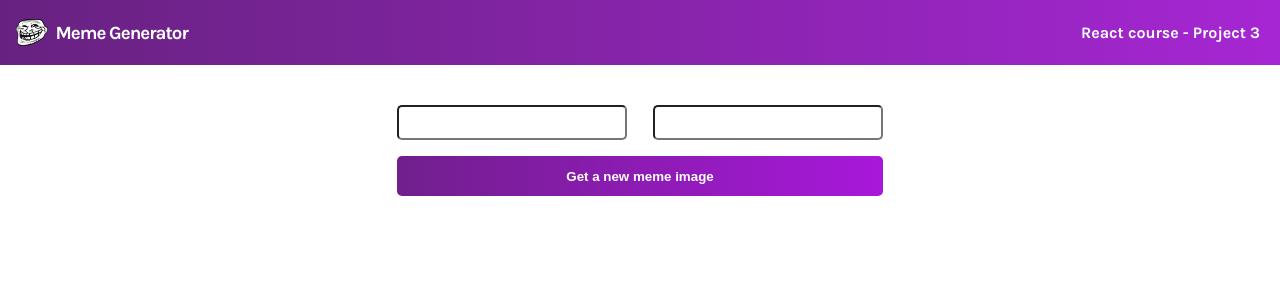
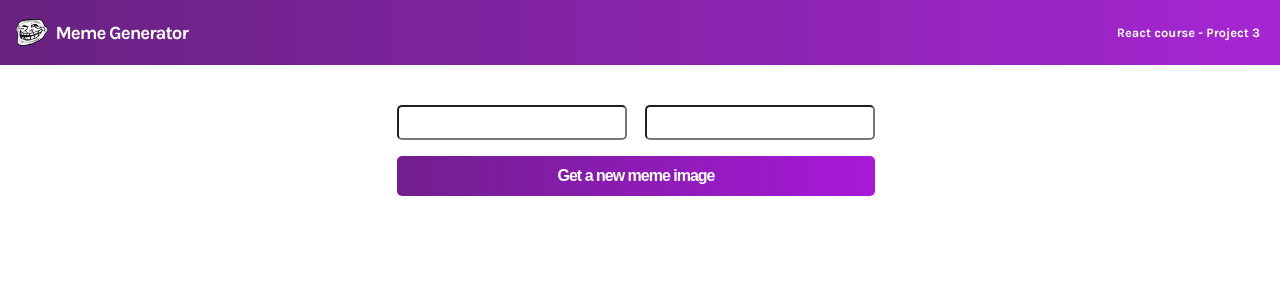
Before and after one commit to yogis75/react-meme-generator, a React (Vite) app: page / in a window 1280 px wide. Shown: the top 300 px of the page. Built offline with nearby package versions, Linux system fonts and the light colour scheme.

Commit message:
css edits

```diff
--- a/src/App.jsx
+++ b/src/App.jsx
@@ -4,7 +4,7 @@ import Meme from "./components/Meme";
 
 function App() {
   return (
-    <div className="App">
+    <div className="app">
       <Header />
       <Meme />
     </div>
--- a/src/components/Meme.jsx
+++ b/src/components/Meme.jsx
@@ -3,13 +3,15 @@ import React from "react";
 function Meme() {
   return (
     <div className="meme">
+      <form>
         <div className="meme--inputs">
           <input type="text" className="meme--input_1" />
           <input type="text" className="meme--input_2" />
         </div>
         <button type="button" className="meme--btn">
-        Get a new meme image
+          <h3>Get a new meme image</h3>
         </button>
+      </form>
     </div>
   );
 }
--- a/src/index.css
+++ b/src/index.css
@@ -4,7 +4,7 @@
   padding: 0;
 }
 
-body {
+.app {
   font-family: "Karla", sans-serif;
 }
 
@@ -41,6 +41,7 @@ body {
   align-self: center;
   padding-right: 1.25rem;
   font-weight: bold;
+  font-size: 0.8rem;
 }
 
 .meme {
@@ -54,7 +55,7 @@ body {
   display: flex;
   justify-content: space-between;
   align-items: center;
-  margin: 2.5rem 2rem 0rem 2rem;
+  margin: 2.5rem 2.5rem 0rem 2rem;
 }
 
 .meme--input_1,
@@ -68,12 +69,18 @@ body {
 
 .meme--btn {
   height: 40px;
+  width: 478px;
   border-radius: 5px;
-  margin: 1rem 2rem;
+  margin: 1rem 2rem 1rem 2rem;
   outline: none;
   border: none;
   cursor: pointer;
   background-image: linear-gradient(to right, #711f8d, #a818da);
   color: white;
+}
+
+.meme--btn > h3 {
+  font-size: 16px;
   font-weight: 700;
+  letter-spacing: -1px;
 }
```
Lines whose indentation alone changed are shown as unchanged.
